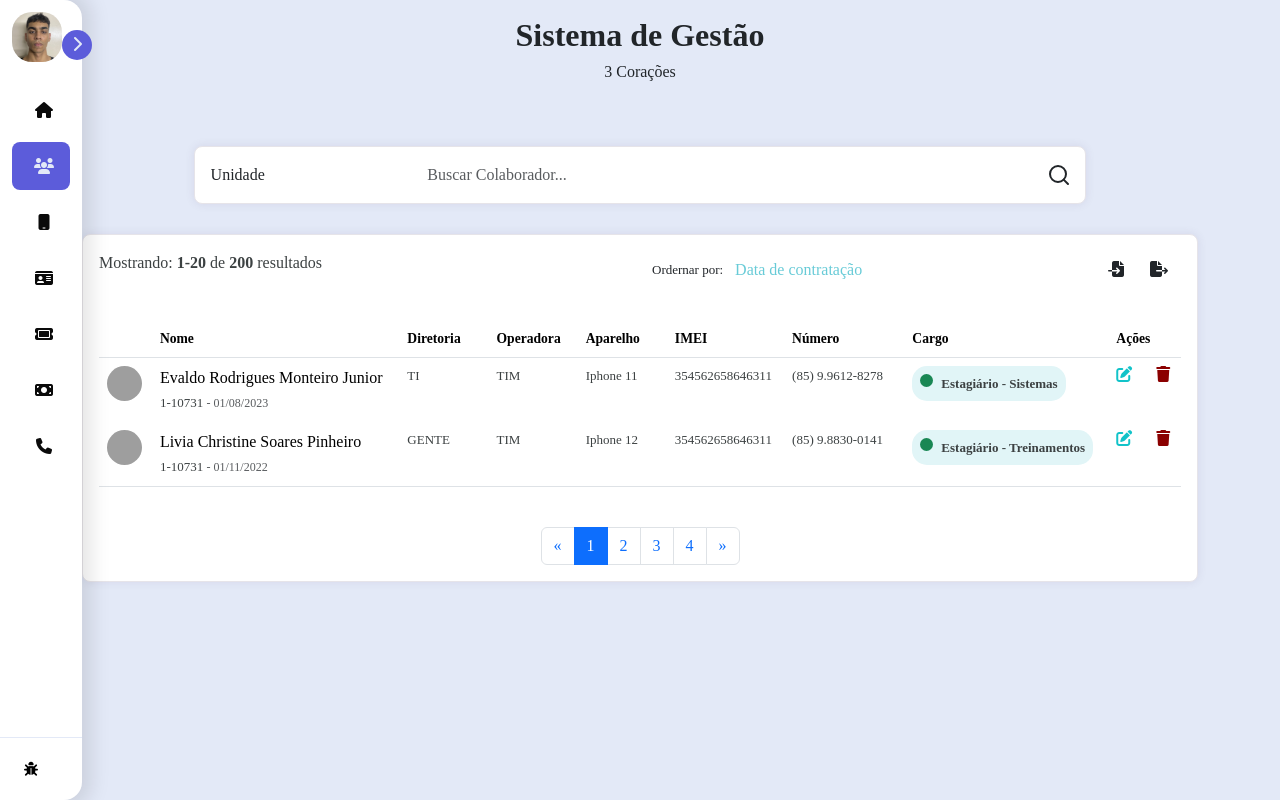
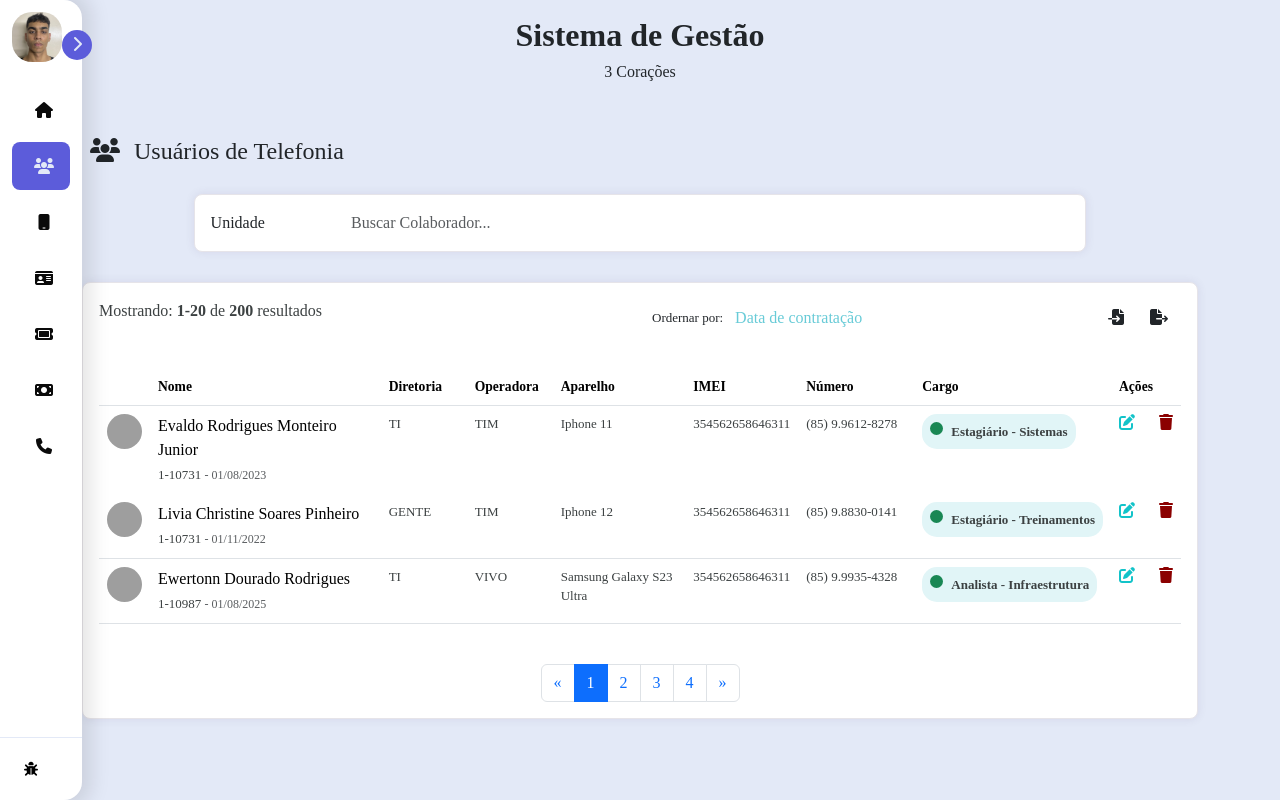
Before and after one commit to evaaldo/INVENTARIO-TELEFONIA-FRONTEND, an Angular app: page /usuarios in a window 1280 px wide. Built offline with nearby package versions, Linux system fonts and the light colour scheme; grey boxes are pictures that could not be loaded; a web font is replaced by a local one.

Commit message:
Feat: Filtro por texto

```diff
--- a/src/app/Components/usuarios/tabela-usuarios/tabela-usuarios.component.html
+++ b/src/app/Components/usuarios/tabela-usuarios/tabela-usuarios.component.html
@@ -1,5 +1,8 @@
 <div class="container">
   <div class="row">
+    <h4>
+      <i class="fa-solid fa-users p-2"></i> Usuários de Telefonia
+    </h4>
       <div class="col-lg-12 card-margin">
           <div class="card search-form">
               <div class="card-body p-0">
@@ -7,7 +10,7 @@
                       <div class="row">
                           <div class="col-12">
                               <div class="row no-gutters">
-                                  <div class="col-lg-3 col-md-3 col-sm-12">
+                                  <div class="col-lg-2 col-md-3 col-sm-12">
                                       <select class="form-control" id="exampleFormControlSelect1">
                                           <option>Unidade</option>
                                           <option>Integradora CE</option>
@@ -18,13 +21,15 @@
                                           <option>Montes Claros</option>
                                       </select>
                                   </div>
-                                  <div class="col-lg-8 col-md-6 col-sm-12 p-0">
-                                      <input type="text" placeholder="Buscar Colaborador..." class="form-control" id="search" name="search">
-                                  </div>
-                                  <div class="col-lg-1 col-md-3 col-sm-12 p-0">
-                                      <button type="submit" class="btn btn-base">
-                                          <svg xmlns="http://www.w3.org/2000/svg" width="24" height="24" viewBox="0 0 24 24" fill="none" stroke="currentColor" stroke-width="2" stroke-linecap="round" stroke-linejoin="round" class="feather feather-search"><circle cx="11" cy="11" r="8"></circle><line x1="21" y1="21" x2="16.65" y2="16.65"></line></svg>
-                                      </button>
+                                  <div class="col-lg-10 col-md-6 col-sm-12 p-0">
+                                      <input
+                                      type="search"
+                                      placeholder="Buscar Colaborador..."
+                                      class="form-control"
+                                      id="search"
+                                      name="search"
+                                      [(ngModel)]="filtroTexto"
+                                      >
                                   </div>
                               </div>
                           </div>
@@ -85,39 +90,40 @@
                                               </tr>
                                             </thead>
                                               <tbody>
-                                                  <tr>
+                                                  @for (usuario of usuarioFiltradoPorTexto(filtroTexto); track usuario.id) {
+                                                    <tr>
                                                       <td>
                                                           <div class="widget-26-job-emp-img">
-                                                              <img src="https://bootdey.com/img/Content/avatar/avatar2.png" alt="Company" />
+                                                              <img src="{{ usuario.urlFoto }}" alt="Company" />
                                                           </div>
                                                       </td>
                                                       <td>
                                                           <div class="widget-26-job-title">
-                                                              <span href="#">Evaldo Rodrigues Monteiro Junior</span>
-                                                              <p class="m-0"><span href="#" class="employer-name">1-10731 </span> <span class="text-muted time"> - 01/08/2023</span></p>
+                                                              <span href="#">{{ usuario.nome }}</span>
+                                                              <p class="m-0"><span href="#" class="employer-name">{{ usuario.matricula }} </span> <span class="text-muted time"> - {{ usuario.dataAdmissao }}</span></p>
                                                           </div>
                                                       </td>
                                                       <td>
-                                                          <div class="widget-26-job-salary">TI</div>
+                                                          <div class="widget-26-job-salary">{{ usuario.setor }}</div>
                                                       </td>
                                                       <td>
-                                                          <div class="widget-26-job-salary">TIM</div>
+                                                          <div class="widget-26-job-salary">{{ usuario.operadora }}</div>
                                                       </td>
                                                       <td>
-                                                          <div class="widget-26-job-salary">Iphone 11</div>
+                                                          <div class="widget-26-job-salary">{{ usuario.dispositivo }}</div>
                                                       </td>
                                                       <td>
-                                                          <div class="widget-26-job-salary">354562658646311</div>
+                                                          <div class="widget-26-job-salary">{{ usuario.imei }}</div>
                                                       </td>
                                                       <td>
                                                           <div class="widget-26-job-info">
-                                                              <p class="type m-0">(85) 9.9612-8278</p>
+                                                              <p class="type m-0">{{ usuario.telefone }}</p>
                                                           </div>
                                                         </td>
                                                       <td>
                                                           <div class="widget-26-job-category bg-soft-base">
                                                               <i class="indicator bg-success"></i>
-                                                              <span>Estagiário - Sistemas</span>
+                                                              <span>{{ usuario.cargoArea }}</span>
                                                           </div>
                                                       </td>
                                                       <td>
@@ -127,48 +133,7 @@
                                                           </div>
                                                       </td>
                                                   </tr>
-                                                  <tr>
-                                                    <td>
-                                                        <div class="widget-26-job-emp-img">
-                                                           <img src="https://bootdey.com/img/Content/avatar/avatar3.png" alt="Company" />
-                                                        </div>
-                                                    </td>
-                                                    <td>
-                                                        <div class="widget-26-job-title">
-                                                            <span href="#">Livia Christine Soares Pinheiro</span>
-                                                            <p class="m-0"><span href="#" class="employer-name">1-10731 </span> <span class="text-muted time"> - 01/11/2022</span></p>
-                                                        </div>
-                                                    </td>
-                                                    <td>
-                                                        <div class="widget-26-job-salary">GENTE</div>
-                                                    </td>
-                                                    <td>
-                                                        <div class="widget-26-job-salary">TIM</div>
-                                                    </td>
-                                                    <td>
-                                                        <div class="widget-26-job-salary">Iphone 12</div>
-                                                    </td>
-                                                    <td>
-                                                        <div class="widget-26-job-salary">354562658646311</div>
-                                                    </td>
-                                                    <td>
-                                                        <div class="widget-26-job-info">
-                                                            <p class="type m-0">(85) 9.8830-0141</p>
-                                                        </div>
-                                                      </td>
-                                                    <td>
-                                                        <div class="widget-26-job-category bg-soft-base">
-                                                            <i class="indicator bg-success"></i>
-                                                            <span>Estagiário - Treinamentos</span>
-                                                        </div>
-                                                    </td>
-                                                    <td>
-                                                        <div class="widget-26-job-starred d-flex gap-4">
-                                                          <i class="fa-solid fa-pen-to-square"></i>
-                                                          <i class="fa-solid fa-trash"></i>
-                                                        </div>
-                                                    </td>
-                                                </tr>
+                                                  }
                                               </tbody>
                                           </table>
                                       </div>
--- a/src/app/Components/usuarios/tabela-usuarios/tabela-usuarios.component.ts
+++ b/src/app/Components/usuarios/tabela-usuarios/tabela-usuarios.component.ts
@@ -1,12 +1,39 @@
 import { Component } from '@angular/core';
+import { FormsModule } from '@angular/forms';
+import usuarios from './usuarios.json'
+
+interface Usuario {
+  id: number,
+  urlFoto: string,
+  nome: string,
+  matricula: string,
+  dataAdmissao: string,
+  setor: string,
+  operadora: string,
+  dispositivo: string,
+  imei: string,
+  telefone: string,
+  cargoArea: string
+}
 
 @Component({
   selector: 'app-tabela-usuarios',
   standalone: true,
-  imports: [],
+  imports: [FormsModule],
   templateUrl: './tabela-usuarios.component.html',
   styleUrl: './tabela-usuarios.component.css'
 })
 export class TabelaUsuariosComponent {
+  filtroTexto: string = "";
+  usuariosLista: Usuario[] = usuarios;
 
+  usuarioFiltradoPorTexto(texto: string): Usuario[] {
+    if(!this.filtroTexto) {
+      return this.usuariosLista;
+    } else {
+      return this.usuariosLista.filter(usuario => {
+        return usuario.nome.toLowerCase().includes(this.filtroTexto.toLowerCase());
+      });
+    }
+  }
 }
--- /dev/null
+++ b/src/app/Components/usuarios/tabela-usuarios/usuarios.json
@@ -0,0 +1,41 @@
+[
+  {
+    "id": 1,
+    "urlFoto": "https://bootdey.com/img/Content/avatar/avatar2.png",
+    "nome": "Evaldo Rodrigues Monteiro Junior",
+    "matricula": "1-10731",
+    "dataAdmissao": "01/08/2023",
+    "setor": "TI",
+    "operadora": "TIM",
+    "dispositivo": "Iphone 11",
+    "imei": "354562658646311",
+    "telefone": "(85) 9.9612-8278",
+    "cargoArea": "Estagiário - Sistemas"
+  },
+  {
+    "id": 2,
+    "urlFoto": "https://bootdey.com/img/Content/avatar/avatar3.png",
+    "nome": "Livia Christine Soares Pinheiro",
+    "matricula": "1-10731",
+    "dataAdmissao": "01/11/2022",
+    "setor": "GENTE",
+    "operadora": "TIM",
+    "dispositivo": "Iphone 12",
+    "imei": "354562658646311",
+    "telefone": "(85) 9.8830-0141",
+    "cargoArea": "Estagiário - Treinamentos"
+  },
+  {
+    "id": 3,
+    "urlFoto": "https://bootdey.com/img/Content/avatar/avatar2.png",
+    "nome": "Ewertonn Dourado Rodrigues",
+    "matricula": "1-10987",
+    "dataAdmissao": "01/08/2025",
+    "setor": "TI",
+    "operadora": "VIVO",
+    "dispositivo": "Samsung Galaxy S23 Ultra",
+    "imei": "354562658646311",
+    "telefone": "(85) 9.9935-4328",
+    "cargoArea": "Analista - Infraestrutura"
+  }
+]
--- a/tsconfig.json
+++ b/tsconfig.json
@@ -2,6 +2,7 @@
 {
   "compileOnSave": false,
   "compilerOptions": {
+    "resolveJsonModule": true,
     "outDir": "./dist/out-tsc",
     "forceConsistentCasingInFileNames": true,
     "strict": true,
```
